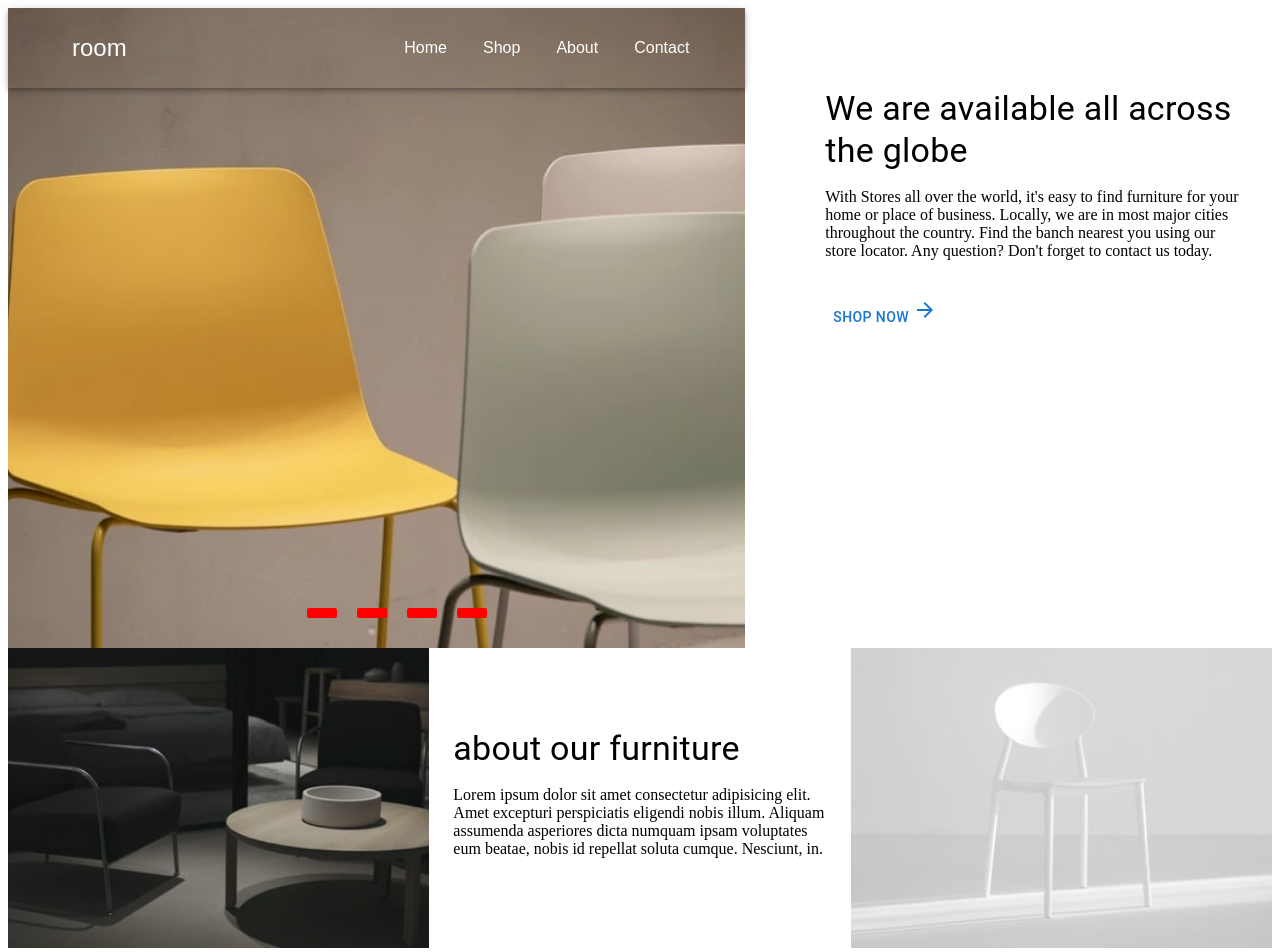
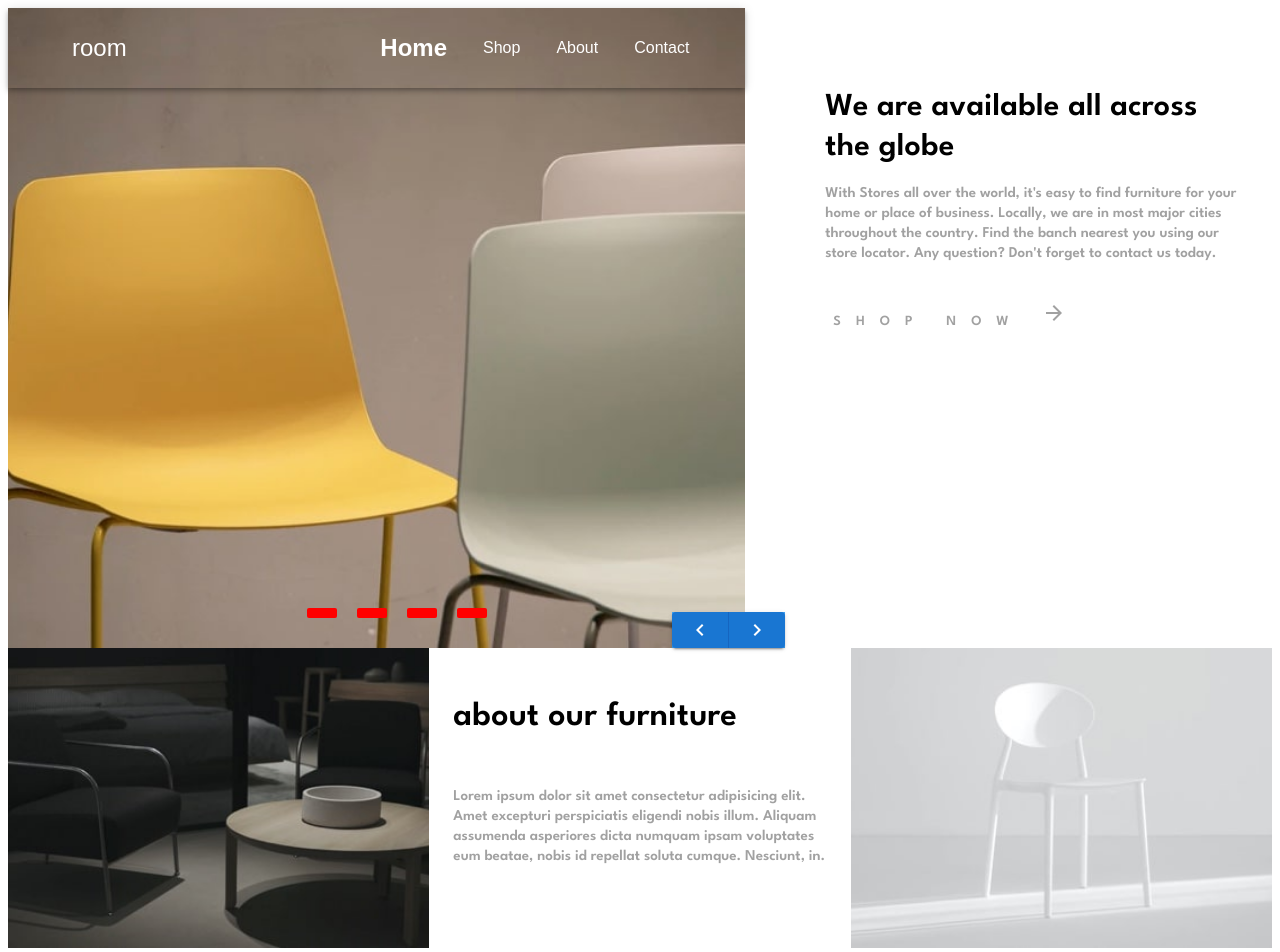
Before and after one commit to meyoh-23/loop-studio-MUI-react, a React (Create React App) app: page / in a window 1280 px wide. Shown: the top 952 px of the page. Built offline with nearby package versions, Linux system fonts and the light colour scheme.

Commit message:
fonts styled

```diff
--- a/src/components/About.jsx
+++ b/src/components/About.jsx
@@ -38,16 +38,31 @@ const About = () => {
                 <Container
                 sx={{
                     textAlign: "left",
-                    py: 10,
+                    py: 2,
                     px: "10px",
                 }}
                 >
                     <Typography variant='h4'
                     pb={2}
+                    sx={{
+                        display: "block",
+                        my:4,
+                        fontFamily: "'League Spartan', sans-serif",
+                        fontWeight: "600",
+                        color: "hsl(0, 0%, 0%)",
+                    }}
                     >
                         about our furniture
                     </Typography>
-                    <Typography variant='p'>
+                    <Typography variant='p'
+                    sx={{
+                        fontFamily: "'League Spartan', sans-serif",
+                        fontWeight: "600",
+                        color: "hsl(0, 0%, 63%)",
+                        fontSize: "0.9375rem",
+                        lineHeight: "1.25rem",
+                    }}
+                    >
                         Lorem ipsum dolor sit amet consectetur adipisicing elit. Amet excepturi perspiciatis eligendi nobis illum. Aliquam assumenda asperiores dicta numquam ipsam voluptates eum beatae, nobis id repellat soluta cumque. Nesciunt, in.
                     </Typography>
                 </Container>
--- a/src/components/Footer.jsx
+++ b/src/components/Footer.jsx
@@ -9,7 +9,7 @@ const Footer = () => {
         display: "grid",
         placeContent: "center",
         padding: "4rem",
-        background: "hsl(0, 0%, 63%)",
+        background: "hsl(0, 0%, 0%)",
         my: "2rem",
     }}
     >
@@ -33,7 +33,7 @@ const Footer = () => {
         >
             &copy; <span>{year}</span>
             <Link underline='none'
-            href="#frontendMentor"
+            href="https://www.frontendmentor.io?ref=challengr"
             color="hsl(0, 0%, 100%)"
             >
                 Frontend Mentor
--- a/src/components/HeroSection.jsx
+++ b/src/components/HeroSection.jsx
@@ -1,10 +1,10 @@
-import { Box, Button, Grid, Typography } from '@mui/material';
+import { Box, Button, ButtonGroup, Grid, Typography } from '@mui/material';
 import React, { useEffect, useState } from 'react';
 import dataDisplayed from "./../assets/data";
 import ArrowForwardIcon from '@mui/icons-material/ArrowForward';
 import Navbar from './Navbar';
-/* import ChevronRightIcon from '@mui/icons-material/ChevronRight';
-import ChevronLeftIcon from '@mui/icons-material/ChevronLeft'; */
+import ChevronRightIcon from '@mui/icons-material/ChevronRight';
+import ChevronLeftIcon from '@mui/icons-material/ChevronLeft';
 
 const HeroSection = () => {
     const [currentState, setCurrentState] = useState(0);
@@ -101,9 +101,9 @@ useEffect(() => {
                 }}
                 bgcolor="primary.light"
                 >
-                    {/* <ButtonGroup variant="contained" aria-label="outlined primary button group">
+                    <ButtonGroup variant="contained" aria-label="outlined primary button group">
                         <Button
-                        onClick={ () => setCurrentState(currentState - 1)}
+                        onClick={ () => setCurrentState(currentState + 1)}
                         >
                             <ChevronLeftIcon/>
                         </Button>
@@ -112,7 +112,7 @@ useEffect(() => {
                         >
                             <ChevronRightIcon/>
                         </Button>
-                    </ButtonGroup> */}
+                    </ButtonGroup>
                 </Box>
             </Grid>
             <Grid
@@ -134,16 +134,34 @@ useEffect(() => {
                 >
                     <Typography variant='h4'
                     pb={2}
+                    sx={{
+                        fontFamily: "'League Spartan', sans-serif",
+                        fontWeight: "600",
+                        color: "hsl(0, 0%, 0%)",
+                        fontSize: "2rem",
+                    }}
                     >
                         {data[currentState].heading}
                     </Typography>
-                    <Typography variant='p'>
+                    <Typography variant='p'
+                    sx={{
+                        fontFamily: "'League Spartan', sans-serif",
+                        fontWeight: "600",
+                        color: "hsl(0, 0%, 63%)",
+                        fontSize: "0.9375rem",
+                        lineHeight: "1.25rem",
+                    }}
+                    >
                         {data[currentState].description}
                     </Typography>
                     <Button
                     sx={{
                         display: "block",
                         my:4,
+                        fontFamily: "'League Spartan', sans-serif",
+                        fontWeight: "600",
+                        color: "hsl(0, 0%, 63%)",
+                        letterSpacing: "15px",
                     }}
                     >
                         shop now <span><ArrowForwardIcon/></span>
--- a/src/components/Navbar.jsx
+++ b/src/components/Navbar.jsx
@@ -52,9 +52,10 @@ const Navbar = () => {
                         underline='none'
                         sx={{
                             color: "hsl(0, 0%, 100%)",
-                            fontFamily: "'Alata', sans-serif;",
+                            fontFamily: "'Alata', sans-serif",
+                            fontWeight: "700",
                             textTransform: "capitalize",
-                            fontSize: "1rem",
+                            fontSize: "1.5rem",
                             "&:hover": {
                                 borderBottom: "3px sl(0, 0%, 100%)",
                                 cursor: "pointer",
```
